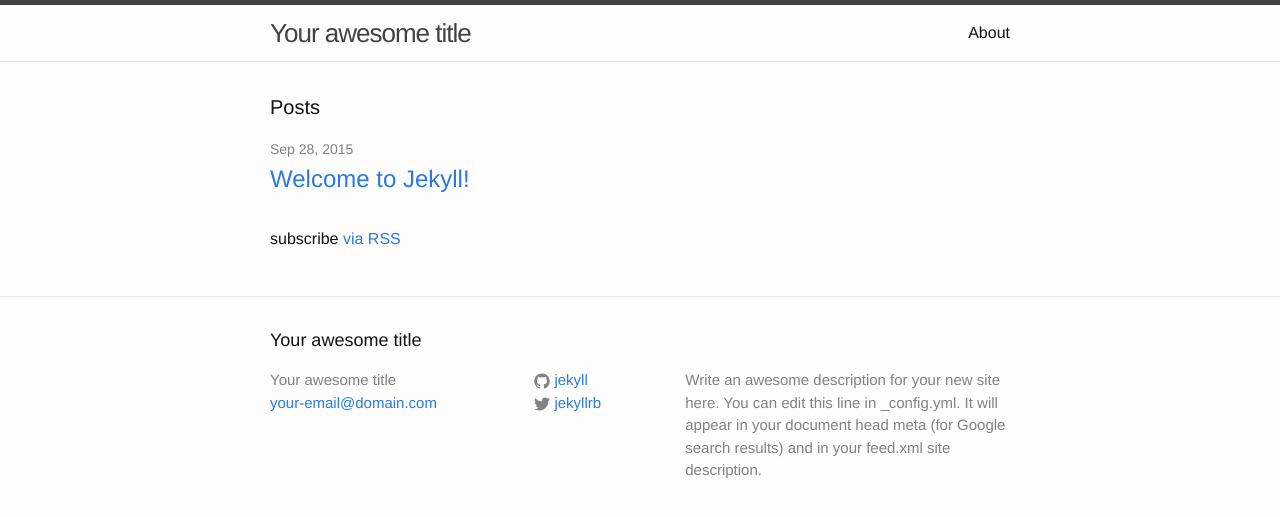
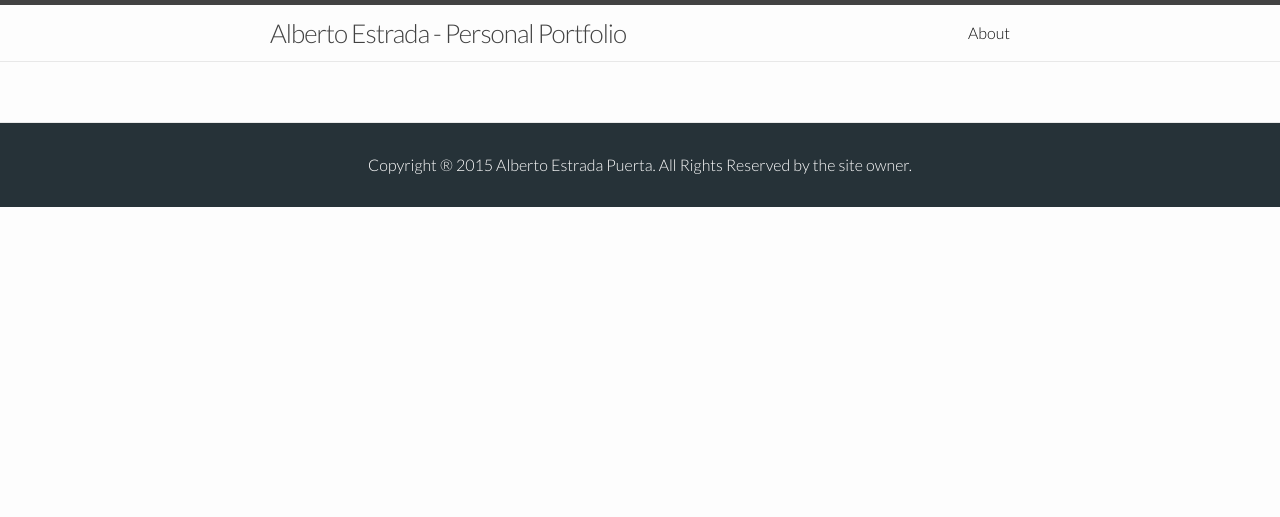
Before and after one commit to cyberkiko/cyberkiko.github.io, a Jekyll site: the page built from index.html, in a window 1280 px wide. Shown: the top 517 px of the page. Built offline with Jekyll 4.4.1, drawn with Linux system fonts in a browser that asks for light colours.

Commit message:
Beginning with jekyll customization

```diff
--- a/_config.yml
+++ b/_config.yml
@@ -1,14 +1,15 @@
 # Site settings
-title: Your awesome title
-email: your-email@domain.com
+title: Alberto Estrada - Personal Portfolio
+email: albertoe@gmail.com
 description: > # this means to ignore newlines until "baseurl:"
   Write an awesome description for your new site here. You can edit this
   line in _config.yml. It will appear in your document head meta (for
   Google search results) and in your feed.xml site description.
 baseurl: "" # the subpath of your site, e.g. /blog/
-url: "http://yourdomain.com" # the base hostname & protocol for your site
-twitter_username: jekyllrb
-github_username:  jekyll
+url: "http://albertoestrada.codes" # the base hostname & protocol for your site
+twitter_username: cyberkiko
+github_username:  cyberkiko
+linkedin_username: cyberkiko
 
 # Build settings
 markdown: kramdown
--- a/_includes/footer.html
+++ b/_includes/footer.html
@@ -1,55 +1,7 @@
 <footer class="site-footer">
-
-  <div class="wrapper">
-
-    <h2 class="footer-heading">{{ site.title }}</h2>
-
-    <div class="footer-col-wrapper">
-      <div class="footer-col  footer-col-1">
-        <ul class="contact-list">
-          <li>{{ site.title }}</li>
-          <li><a href="mailto:{{ site.email }}">{{ site.email }}</a></li>
-        </ul>
-      </div>
-
-      <div class="footer-col  footer-col-2">
-        <ul class="social-media-list">
-          {% if site.github_username %}
-          <li>
-            <a href="https://github.com/{{ site.github_username }}">
-              <span class="icon  icon--github">
-                <svg viewBox="0 0 16 16">
-                  <path fill="#828282" d="M7.999,0.431c-4.285,0-7.76,3.474-7.76,7.761 c0,3.428,2.223,6.337,5.307,7.363c0.388,0.071,0.53-0.168,0.53-0.374c0-0.184-0.007-0.672-0.01-1.32 c-2.159,0.469-2.614-1.04-2.614-1.04c-0.353-0.896-0.862-1.135-0.862-1.135c-0.705-0.481,0.053-0.472,0.053-0.472 c0.779,0.055,1.189,0.8,1.189,0.8c0.692,1.186,1.816,0.843,2.258,0.645c0.071-0.502,0.271-0.843,0.493-1.037 C4.86,11.425,3.049,10.76,3.049,7.786c0-0.847,0.302-1.54,0.799-2.082C3.768,5.507,3.501,4.718,3.924,3.65 c0,0,0.652-0.209,2.134,0.796C6.677,4.273,7.34,4.187,8,4.184c0.659,0.003,1.323,0.089,1.943,0.261 c1.482-1.004,2.132-0.796,2.132-0.796c0.423,1.068,0.157,1.857,0.077,2.054c0.497,0.542,0.798,1.235,0.798,2.082 c0,2.981-1.814,3.637-3.543,3.829c0.279,0.24,0.527,0.713,0.527,1.437c0,1.037-0.01,1.874-0.01,2.129 c0,0.208,0.14,0.449,0.534,0.373c3.081-1.028,5.302-3.935,5.302-7.362C15.76,3.906,12.285,0.431,7.999,0.431z"/>
-                </svg>
-              </span>
-
-              <span class="username">{{ site.github_username }}</span>
-            </a>
-          </li>
-          {% endif %}
-
-          {% if site.twitter_username %}
-          <li>
-            <a href="https://twitter.com/{{ site.twitter_username }}">
-              <span class="icon  icon--twitter">
-                <svg viewBox="0 0 16 16">
-                  <path fill="#828282" d="M15.969,3.058c-0.586,0.26-1.217,0.436-1.878,0.515c0.675-0.405,1.194-1.045,1.438-1.809
-                  c-0.632,0.375-1.332,0.647-2.076,0.793c-0.596-0.636-1.446-1.033-2.387-1.033c-1.806,0-3.27,1.464-3.27,3.27 c0,0.256,0.029,0.506,0.085,0.745C5.163,5.404,2.753,4.102,1.14,2.124C0.859,2.607,0.698,3.168,0.698,3.767 c0,1.134,0.577,2.135,1.455,2.722C1.616,6.472,1.112,6.325,0.671,6.08c0,0.014,0,0.027,0,0.041c0,1.584,1.127,2.906,2.623,3.206 C3.02,9.402,2.731,9.442,2.433,9.442c-0.211,0-0.416-0.021-0.615-0.059c0.416,1.299,1.624,2.245,3.055,2.271 c-1.119,0.877-2.529,1.4-4.061,1.4c-0.264,0-0.524-0.015-0.78-0.046c1.447,0.928,3.166,1.469,5.013,1.469 c6.015,0,9.304-4.983,9.304-9.304c0-0.142-0.003-0.283-0.009-0.423C14.976,4.29,15.531,3.714,15.969,3.058z"/>
-                </svg>
-              </span>
-
-              <span class="username">{{ site.twitter_username }}</span>
-            </a>
-          </li>
-          {% endif %}
-        </ul>
-      </div>
-
-      <div class="footer-col  footer-col-3">
-        <p class="text">{{ site.description }}</p>
-      </div>
+    <div class="wrapper">
+        <span class="copyright" rel="copyright">
+            Copyright ® 2015 Alberto Estrada Puerta. All Rights Reserved by the site owner.
+        </span>
     </div>
-
-  </div>
-
 </footer>
--- a/_includes/head.html
+++ b/_includes/head.html
@@ -5,7 +5,7 @@
 
     <title>{% if page.title %}{{ page.title }}{% else %}{{ site.title }}{% endif %}</title>
     <meta name="description" content="{% if page.excerpt %}{{ page.excerpt | strip_html | strip_newlines | truncate: 160 }}{% else %}{{ site.description }}{% endif %}">
-
+    <link href='https://fonts.googleapis.com/css?family=Lato:400,300,300italic,400italic,700,700italic,900,900italic' rel='stylesheet' type='text/css'>
     <link rel="stylesheet" href="{{ "/css/main.css" | prepend: site.baseurl }}">
     <link rel="canonical" href="{{ page.url | replace:'index.html','' | prepend: site.baseurl | prepend: site.url }}">
     <link rel="alternate" type="application/rss+xml" title="{{ site.title }}" href="{{ "/feed.xml" | prepend: site.baseurl | prepend: site.url }}" />
--- a/_sass/_layout.scss
+++ b/_sass/_layout.scss
@@ -94,6 +94,10 @@
 .site-footer {
     border-top: 1px solid $grey-color-light;
     padding: $spacing-unit 0;
+    background: $theme-gray-color-dark;
+    color: #FFFFFF;
+    font-size: 16px;
+    text-align: center;
 }
 
 .footer-heading {
@@ -121,11 +125,13 @@
 }
 
 .footer-col-1 {
+    float:right;
     width: -webkit-calc(35% - (#{$spacing-unit} / 2));
     width:         calc(35% - (#{$spacing-unit} / 2));
 }
 
 .footer-col-2 {
+    float:right;
     width: -webkit-calc(20% - (#{$spacing-unit} / 2));
     width:         calc(20% - (#{$spacing-unit} / 2));
 }
--- a/css/main.scss
+++ b/css/main.scss
@@ -6,20 +6,28 @@
 
 
 // Our variables
-$base-font-family: Helvetica, Arial, sans-serif;
-$base-font-size:   16px;
-$small-font-size:  $base-font-size * 0.875;
-$base-line-height: 1.5;
+$base-font-family:  'Lato', sans-serif, Helvetica, Arial;
+$base-font-size:    16px;
+$small-font-size:   $base-font-size * 0.875;
+$base-line-height:  1.5;
 
-$spacing-unit:     30px;
+$spacing-unit:      30px;
 
-$text-color:       #111;
-$background-color: #fdfdfd;
-$brand-color:      #2a7ae2;
+$text-color:        #111;
+$background-color:  #fdfdfd;
+$brand-color:       #2a7ae2;
 
-$grey-color:       #828282;
-$grey-color-light: lighten($grey-color, 40%);
-$grey-color-dark:  darken($grey-color, 25%);
+$grey-color:        #828282;
+$grey-color-light:  lighten($grey-color, 40%);
+$grey-color-dark:   darken($grey-color, 25%);
+
+// Theme base colors
+$theme-blue-color-basic: #283593;
+$theme-blue-color-light: #3949ab;
+$theme-blue-color-dark:  #242f80;
+$theme-gray-color-dark:  #263238;
+$theme-gray-color-light: #eeeeee;
+$theme-gray-color-medium:#dadbe3;
 
 // Width of the content area
 $content-width:    800px;
--- a/index.html
+++ b/index.html
@@ -4,20 +4,4 @@ layout: default
 
 <div class="home">
 
-  <h1 class="page-heading">Posts</h1>
-
-  <ul class="post-list">
-    {% for post in site.posts %}
-      <li>
-        <span class="post-meta">{{ post.date | date: "%b %-d, %Y" }}</span>
-
-        <h2>
-          <a class="post-link" href="{{ post.url | prepend: site.baseurl }}">{{ post.title }}</a>
-        </h2>
-      </li>
-    {% endfor %}
-  </ul>
-
-  <p class="rss-subscribe">subscribe <a href="{{ "/feed.xml" | prepend: site.baseurl }}">via RSS</a></p>
-
 </div>
```
Also changed, not shown: _includes/footer-social.html (added, +59 -0 lines), _includes/hero.html (added, +36 -0 lines), _assets/svg/icon-connect.svg (added), _assets/svg/icon-linkedin.svg (added), _assets/svg/icon-profile.svg (added), _assets/svg/icon-skills.svg (added), _assets/svg/icon-work.svg (added), 1 other file. Lines whose indentation alone changed are shown as unchanged.
